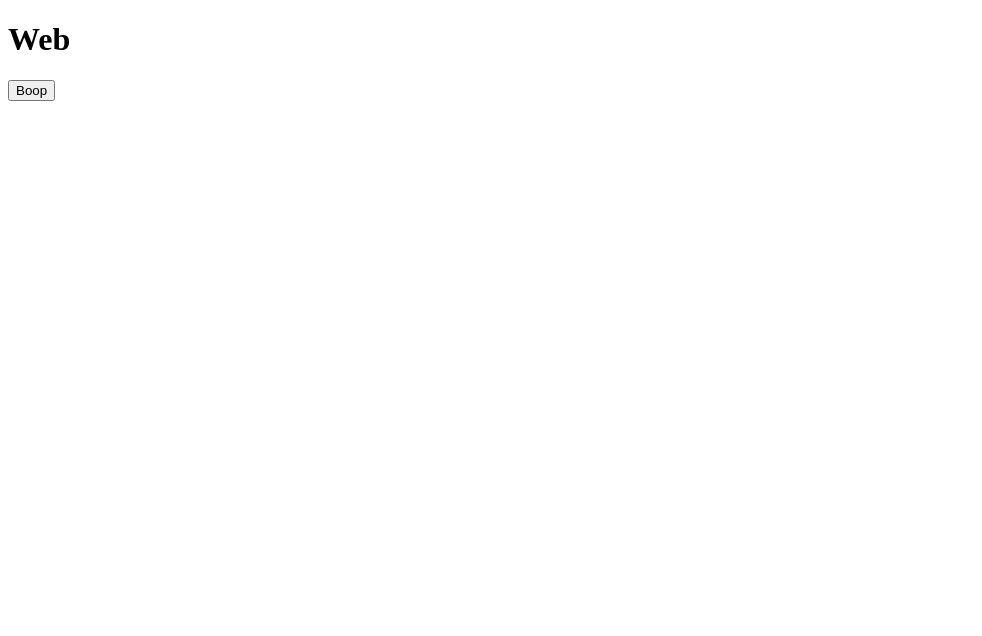
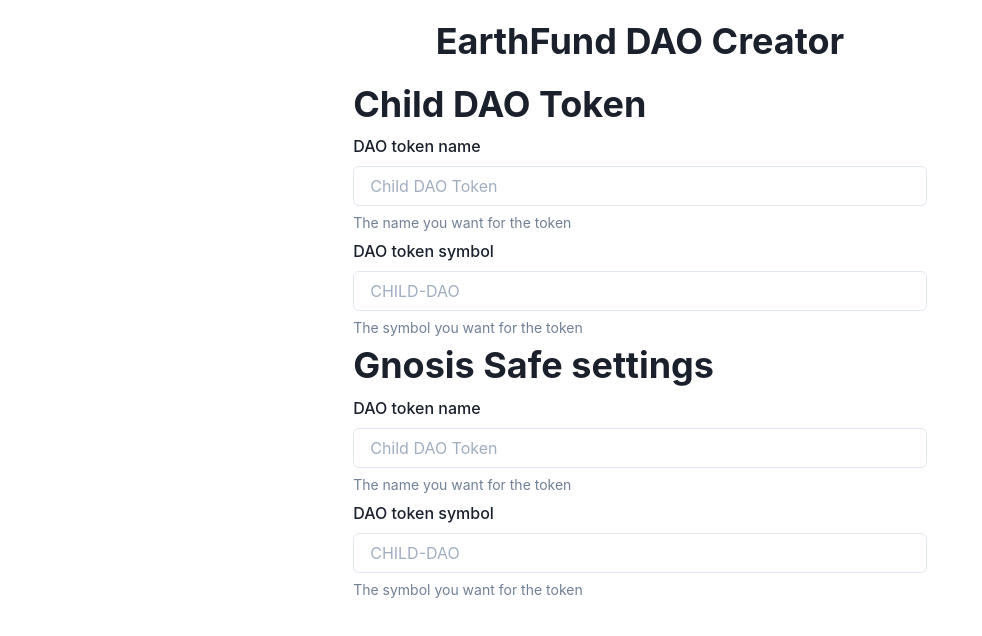
Before and after one commit to mjkid221/EarthFund, a Next.js app in the folder apps/web/: page / in a window 1280 px wide. Shown: the top 636 px of the page, without its empty margins (0-982 px from the left). Built offline with nearby package versions, Linux system fonts and the light colour scheme.

Commit message:
added basics

```diff
--- /dev/null
+++ b/apps/web/layouts/gnosis-safe/gnosis-safe.tsx
@@ -0,0 +1,40 @@
+import * as React from "react";
+import {
+  Stack,
+  Heading,
+  Input,
+  FormControl,
+  FormHelperText,
+  FormLabel,
+} from "@chakra-ui/react";
+
+export const GnosisSafe = ({ register }) => {
+  return (
+    <Stack direction="column">
+      <Heading>Gnosis Safe settings</Heading>
+      <FormControl>
+        <FormLabel htmlFor="tokenName">DAO token name</FormLabel>
+        <Input
+          placeholder="Child DAO Token"
+          id="tokenName"
+          type="text"
+          {...register("tokenName", { required: true })}
+        />
+        <FormHelperText>The name you want for the token</FormHelperText>
+      </FormControl>
+      <FormControl>
+        <FormLabel htmlFor="tokenSymbol">DAO token symbol</FormLabel>
+        <Input
+          placeholder="CHILD-DAO"
+          id="tokenSymbol"
+          type="text"
+          {...register("tokenSymbol", {
+            required: true,
+            setValueAs: (v: string) => v.toUpperCase(),
+          })}
+        />
+        <FormHelperText>The symbol you want for the token</FormHelperText>
+      </FormControl>
+    </Stack>
+  );
+};
--- /dev/null
+++ b/apps/web/layouts/gnosis-safe/index.tsx
@@ -0,0 +1 @@
+export * from "./gnosis-safe";
--- /dev/null
+++ b/apps/web/layouts/tokens/index.tsx
@@ -0,0 +1 @@
+export * from "./tokens";
--- /dev/null
+++ b/apps/web/layouts/tokens/tokens.tsx
@@ -0,0 +1,40 @@
+import * as React from "react";
+import {
+  Stack,
+  Heading,
+  Input,
+  FormControl,
+  FormHelperText,
+  FormLabel,
+} from "@chakra-ui/react";
+
+export const Tokens = ({ register }) => {
+  return (
+    <Stack direction="column">
+      <Heading>Child DAO Token</Heading>
+      <FormControl>
+        <FormLabel htmlFor="tokenName">DAO token name</FormLabel>
+        <Input
+          placeholder="Child DAO Token"
+          id="tokenName"
+          type="text"
+          {...register("tokenName", { required: true })}
+        />
+        <FormHelperText>The name you want for the token</FormHelperText>
+      </FormControl>
+      <FormControl>
+        <FormLabel htmlFor="tokenSymbol">DAO token symbol</FormLabel>
+        <Input
+          placeholder="CHILD-DAO"
+          id="tokenSymbol"
+          type="text"
+          {...register("tokenSymbol", {
+            required: true,
+            setValueAs: (v: string) => v.toUpperCase(),
+          })}
+        />
+        <FormHelperText>The symbol you want for the token</FormHelperText>
+      </FormControl>
+    </Stack>
+  );
+};
--- a/apps/web/pages/index.tsx
+++ b/apps/web/pages/index.tsx
@@ -1,10 +1,25 @@
-import { Button } from "ui";
+import { ChakraProvider, Stack } from "@chakra-ui/react";
+import { Center, Container, Heading } from "@chakra-ui/react";
+import theme from "../theme";
+import { Tokens } from "../layouts/tokens";
+import { useForm } from "react-hook-form";
+import { GnosisSafe } from "../layouts/gnosis-safe";
 
 export default function Web() {
+  const { register, handleSubmit } = useForm();
   return (
-    <div>
-      <h1>Web</h1>
-      <Button />
-    </div>
+    <ChakraProvider theme={theme}>
+      <Center>
+        <Container>
+          <Heading marginTop="5" textAlign="center">
+            EarthFund DAO Creator
+          </Heading>
+          <Stack direction="column" marginTop="5">
+            <Tokens register={register} />
+            <GnosisSafe register={register} />
+          </Stack>
+        </Container>
+      </Center>
+    </ChakraProvider>
   );
 }
--- /dev/null
+++ b/apps/web/theme.ts
@@ -0,0 +1,15 @@
+// theme.ts
+
+// 1. import `extendTheme` function
+import { extendTheme, type ThemeConfig } from "@chakra-ui/react";
+
+// 2. Add your color mode config
+const config: ThemeConfig = {
+  initialColorMode: "light",
+  useSystemColorMode: true,
+};
+
+// 3. extend the theme
+const theme = extendTheme({ config });
+
+export default theme;
--- a/packages/ui/index.tsx
+++ b/packages/ui/index.tsx
@@ -1,2 +1 @@
-import * as React from "react";
 export * from "./Button";
```
Also changed, not shown: apps/web/package.json (+7 -2 lines), 1 other file (tests, documents, lock files or other folders).
